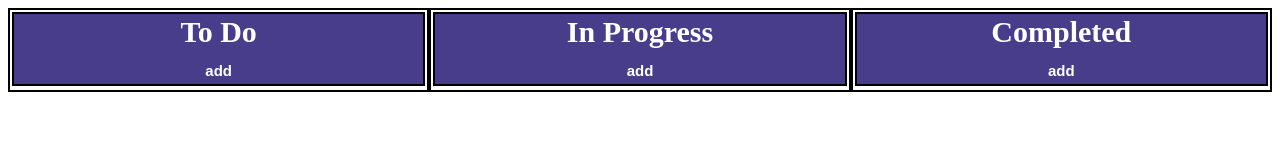
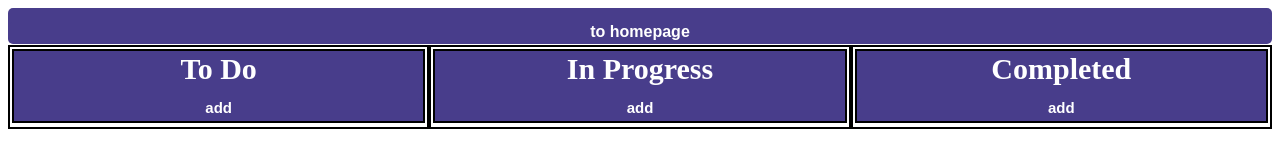
Before and after one commit to 4JMDefense/Agile-project-team, a plain HTML site: page task.html in a window 1280 px wide. Drawn offline with Linux system fonts and the light colour scheme.

Commit message:
updated task page

```diff
--- a/css/taskstyle.css
+++ b/css/taskstyle.css
@@ -1,6 +1,6 @@
 /* Task board css */
 
-body{
+main{
     display: grid;
     grid-template-columns: 1fr 1fr 1fr;
 }
@@ -39,7 +39,21 @@ button{
     background-color: darkslateblue;
 }
 
+#return{
+    border: none;
+    border-radius: 5px;
+    color: #ffffff;
+    cursor: pointer;
+    font-size: 2em;
+    font-weight: bold;
+    background-color: darkslateblue;
+}
+
+
 textarea{
     resize: none;
     font-weight: 1000;
 }
+
+#return{
+}
--- a/scripts/tscript.js
+++ b/scripts/tscript.js
@@ -9,6 +9,9 @@ function addTodo(){
     const newText = document.createElement("textarea")
     newText.setAttribute('cols','65')
     const newTask = document.createElement("td")
+    // const newCheck = document.createElement("input")
+    // newCheck.setAttribute("type","checkbox")
+    // todoList.appendChild(newCheck)
     newTask.append(newText)
     todoList.appendChild(newTask)
 }
--- a/task.html
+++ b/task.html
@@ -8,6 +8,11 @@
     <script src="scripts/tscript.js" defer></script>
     <title>Task board</title>
 
+
+</head>
+<body>
+    <a id="return" href="index.html"><button>to homepage</button></a>
+    <main>
         <table id="td">
             <tr id="todo" class="thead">
                 <th> To Do <button id="todoButton">add</button></th>
@@ -29,8 +34,8 @@
             <tr class="tbody">
             </tr>
         </table>
-</head>
-<body>
+    </main>
+
 
 </body>
 </html>
```
Lines whose indentation alone changed are shown as unchanged.
